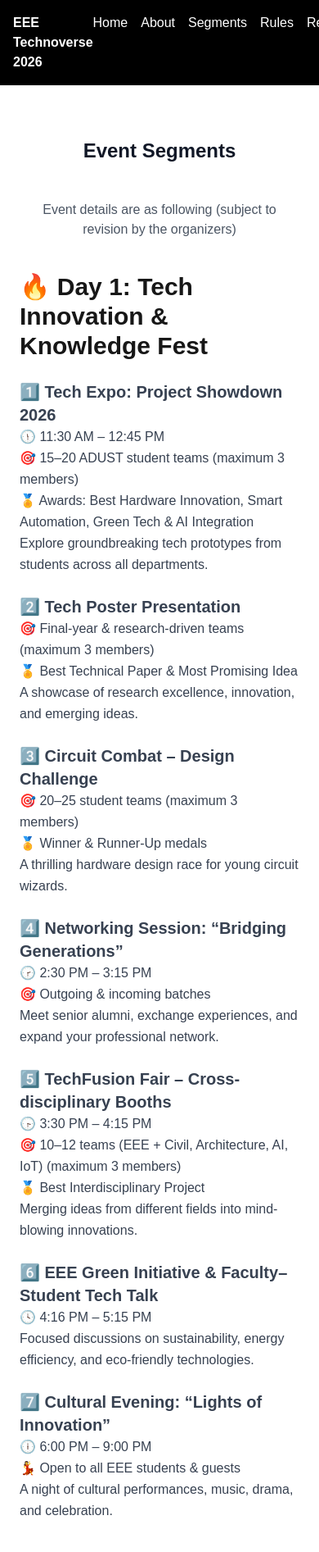
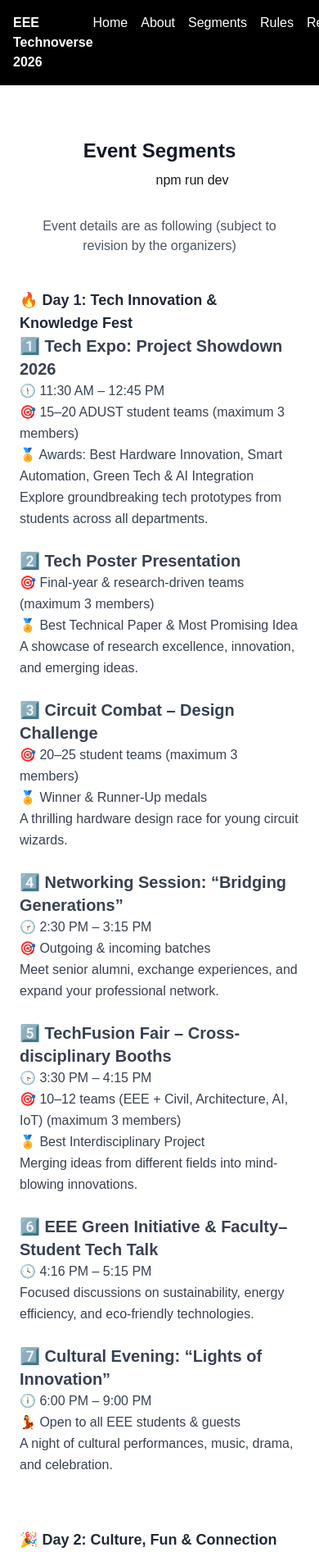
Before and after one commit to rae-mazid-adust/eee-technoverse-2026, a Next.js app: page /segments in a window 390 px wide. Shown: the top 1893 px of the page at 82% size. Built offline with nearby package versions, Linux system fonts and the light colour scheme.

Commit message:
Fix page heading visibility for mobile and tablet

```diff
--- a/app/segments/page.tsx
+++ b/app/segments/page.tsx
@@ -9,7 +9,7 @@
 
         <div className="flex justify-center mt-2 mb-8">
           <span className="h-1 w-20 bg-technorange rounded"></span>
-        </div>
+        npm run dev</div>
 
         <p className="text-center text-gray-600 mb-10">
           Event details are as following (subject to revision by the organizers)
@@ -17,7 +17,7 @@
 
         {/* DAY 1 */}
         <section className="mb-16">
-          <h2 className="text-3xl font-bold mb-6">
+          <h2 className="text-lg sm:text-xl md:text-2xl font-semibold text-gray-800">
             🔥 Day 1: Tech Innovation & Knowledge Fest
           </h2>
 
@@ -113,7 +113,7 @@
 
         {/* DAY 2 */}
         <section>
-          <h2 className="text-3xl font-bold mb-6">
+          <h2 className="text-lg sm:text-xl md:text-2xl font-semibold text-gray-800">
             🎉 Day 2: Culture, Fun & Connection
           </h2>
 
```
